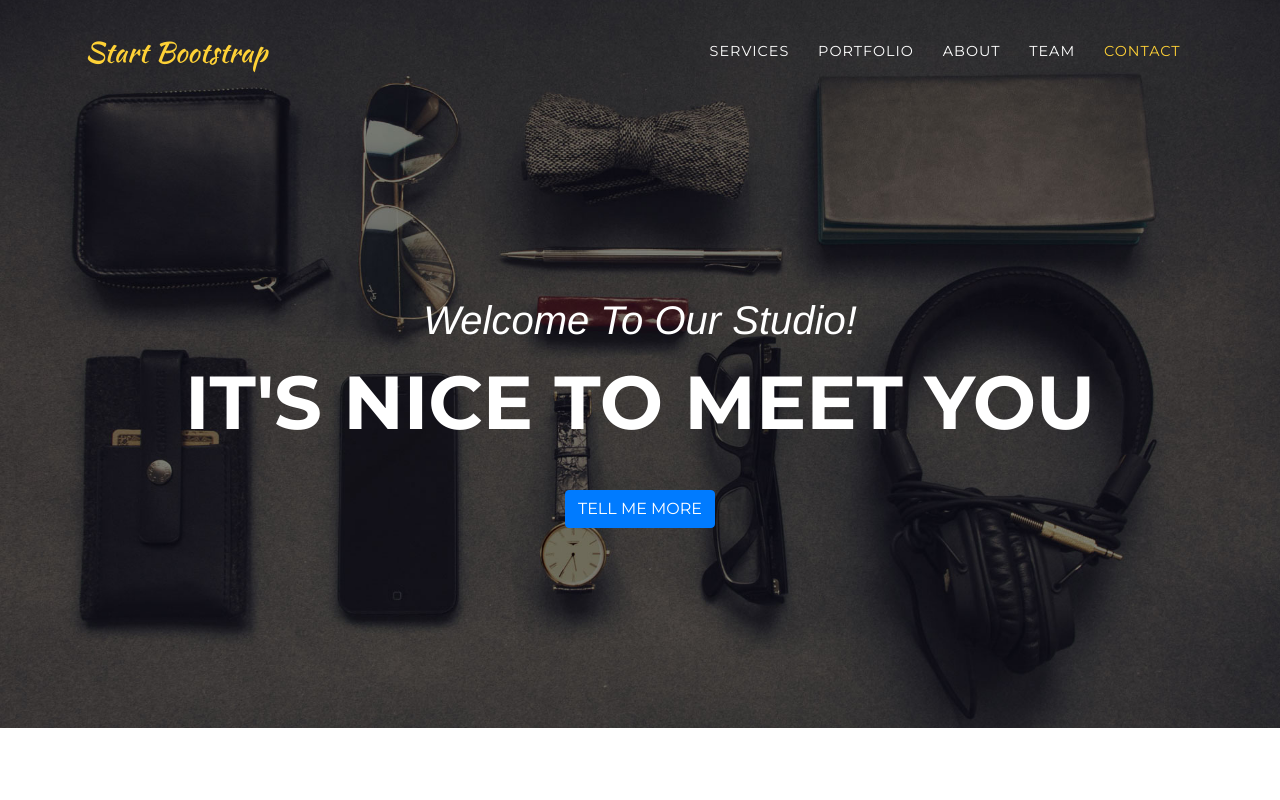
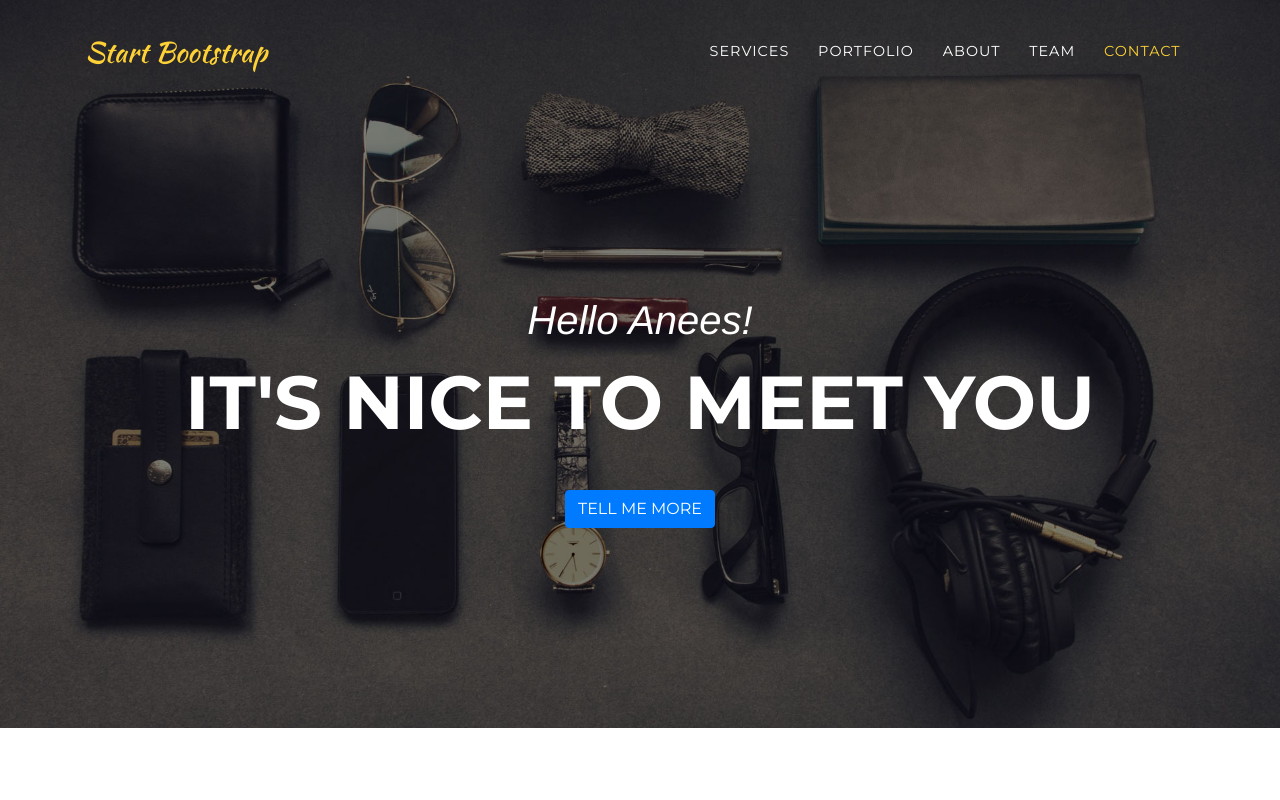
Before and after one commit to 5thmarch/5thmarch, a website with bundled scripts: page index.html in a window 1280 px wide. Shown: the top 800 px of the page. Built offline with nearby package versions, Linux system fonts and the light colour scheme; a web font is replaced by a local one.

Commit message:
second change

```diff
--- a/index.html
+++ b/index.html
@@ -61,7 +61,7 @@
     <header class="masthead">
       <div class="container">
         <div class="intro-text">
-          <div class="intro-lead-in">Welcome To Our Studio!</div>
+          <div class="intro-lead-in">Hello Anees!</div>
           <div class="intro-heading text-uppercase">It's Nice To Meet You</div>
           <a class="btn btn-primary btn-xl text-uppercase js-scroll-trigger" href="#services">Tell Me More</a>
         </div>
```
